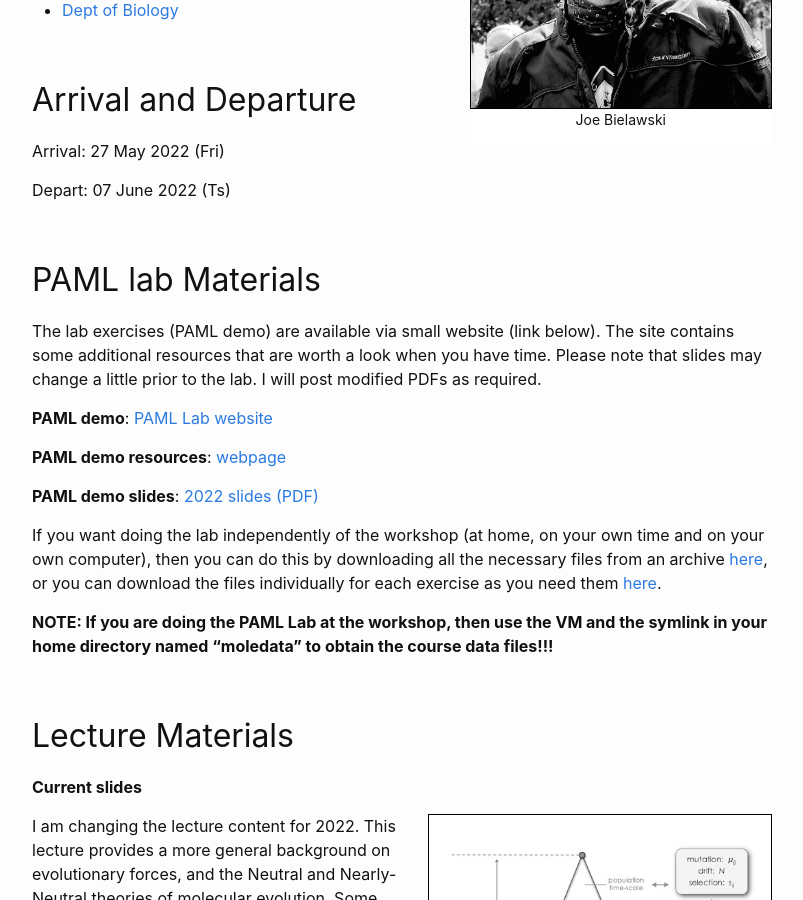
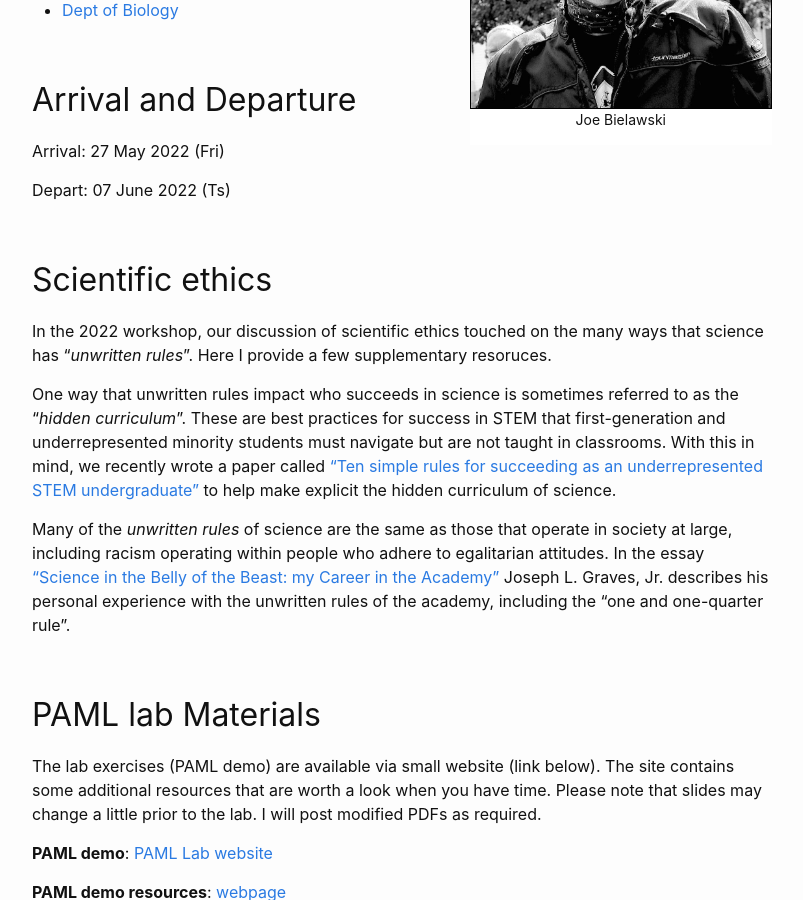
Before and after one commit to molevolworkshop/molevolworkshop.github.io, a Jekyll site: the page built from faculty/bielawski/bielawski.md, in a window 1280 px wide and 900 px high, scrolled down 307 px. Shown: the whole window, without its empty margins (238-1041 px from the left). Built offline with Jekyll 4.4.1, drawn with Linux system fonts in a browser that asks for light colours.

Commit message:
Update bielawski.md

```diff
--- a/faculty/bielawski/bielawski.md
+++ b/faculty/bielawski/bielawski.md
@@ -19,6 +19,16 @@ permalink: /faculty-bielawski/
 Arrival: 27 May 2022 (Fri)
 
 Depart:  07 June 2022 (Ts)
+
+<br>
+
+## Scientific ethics
+
+In the 2022 workshop, our discussion of scientific ethics touched on the many ways that science has “*unwritten rules*”.  Here I provide a few supplementary resoruces.
+
+One way that unwritten rules impact who succeeds in science is sometimes referred to as the “*hidden curriculum*”. These are best practices for success in STEM that first-generation and underrepresented minority students must navigate but are not taught in classrooms. With this in mind, we recently wrote a paper called ["Ten simple rules for succeeding as an underrepresented STEM undergraduate"](https://journals.plos.org/ploscompbiol/article?id=10.1371/journal.pcbi.1010101) to help make explicit the hidden curriculum of science.
+
+Many of the *unwritten rules* of science are the same as those that operate in society at large, including racism operating within people who adhere to egalitarian attitudes. In the essay [“Science in the Belly of the Beast: my Career in the Academy”](http://awarnach.mathstat.dal.ca/~joeb/PAML_lab/resources/Belly_of_the_Beast_2012.pdf) Joseph L. Graves, Jr. describes his personal experience with the unwritten rules of the academy, including the "one and one-quarter rule".
 
 <br>
 
```
